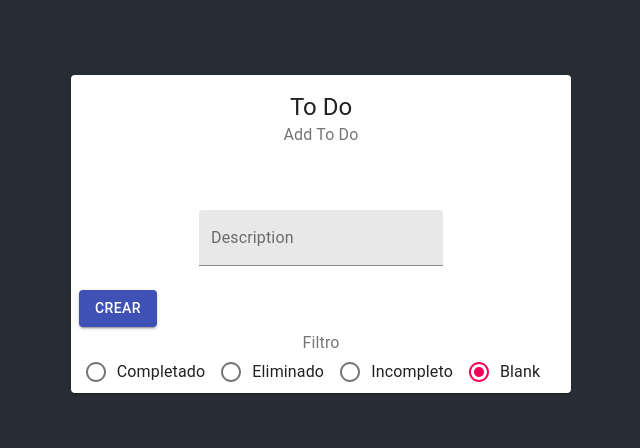
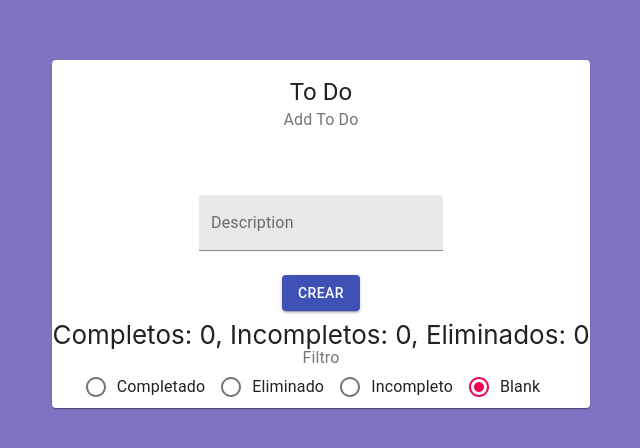
Before and after one commit to DaaGeney/prueba, a React (Create React App) app: page / in a window 1280 px wide. Shown: the part 166-614 px from the top of the page, without its empty margins (319-959 px from the left). Built offline with nearby package versions, Linux system fonts and the light colour scheme; the HTML template or start-up script is replaced by a standard one.

Commit message:
Counter types

```diff
--- a/src/App.css
+++ b/src/App.css
@@ -14,7 +14,7 @@
 }
 
 .App-header {
-  background-color: #282c34;
+  background-color: #7f74c2;
   min-height: 100vh;
   display: flex;
   flex-direction: column;
--- a/src/components/index.jsx
+++ b/src/components/index.jsx
@@ -34,13 +34,17 @@ const useStyles = makeStyles({
   },
   actions: {
     display: "flex",
-    justifyContent: "space-between"
+    justifyContent: "space-between",
+    justifyContent: 'center'
   }
 });
 
 function IndexCard() {
   const classes = useStyles();
   const [task, setTask] = useState("");
+  const [countingDeleted, setCountingDeleted] = useState(0);
+  const [countingIncompleted, setCountingIncompleted] = useState(0);
+  const [countingDone, setCountingDone] = useState(0);
   const [oldTask, setOld] = useState("");
   const [textSnack, setTextSnack] = useState("");
   const [toDoList, settoDoList] = useState([]);
@@ -70,6 +74,8 @@ function IndexCard() {
     if (result[0].estado === 'Incompleto') {
       let temp = toDoList.map(e => e.toDo === id ? { ...e, estado: "Eliminado" } : e)
       settoDoList([...temp]);
+      setCountingIncompleted(countingIncompleted-1)
+      setCountingDeleted(countingDeleted+1)
     } else {
       snackBar("Esta tarea ya fue completada o eliminada");
     }
@@ -80,6 +86,8 @@ function IndexCard() {
     if (result[0].estado === 'Incompleto') {
       let temp = toDoList.map(e => e.toDo === id ? { ...e, estado: "Completado" } : e)
       settoDoList([...temp]);
+      setCountingIncompleted(countingIncompleted-1)
+      setCountingDone(countingDone+1)
     } else {
       snackBar("Esta tarea ya fue completada o eliminada");
     }
@@ -110,21 +118,22 @@ function IndexCard() {
     setAuxTodoList([...toDoList.filter(e => e.estado === event.target.value)])
   };
 
+
+
   const handleClick = (e) => {
     e.preventDefault()
     if (validateCreation.test(task)) {
       if (!edit) {
         settoDoList([...toDoList, { toDo: task, estado: "Incompleto" }]);
         setTask('')
+        setCountingIncompleted(countingIncompleted+1)
       } else {
-
         let temp = toDoList.map(e => e.toDo === oldTask ? { ...e, toDo: task } : e)
         settoDoList([...temp]);
         setEdit(false)
         setTask('')
         setValue('Blank')
       }
-
     } else {
       snackBar("Número de caracteres invalido!");
     }
@@ -154,6 +163,7 @@ function IndexCard() {
         {
           toDoList.map(e => <ToDoList key={e.toDo} toDo={e.toDo} estado={e.estado} onDelete={onDelete} onEdit={onEdit} onComplete={onComplete} />)
         }
+        <div className={classes.root}>{`Completos: ${countingDone}, Incompletos: ${countingIncompleted}, Eliminados: ${countingDeleted}`}</div>
         <FormControl component="fieldset">
           <FormLabel component="legend">Filtro</FormLabel>
           <RadioGroup row aria-label="Filtro" name="gender1" color="blue" value={value} onChange={handleRadio}>
@@ -169,6 +179,7 @@ function IndexCard() {
         }
       </Card>
 
+
     </form>
 
   );
```
